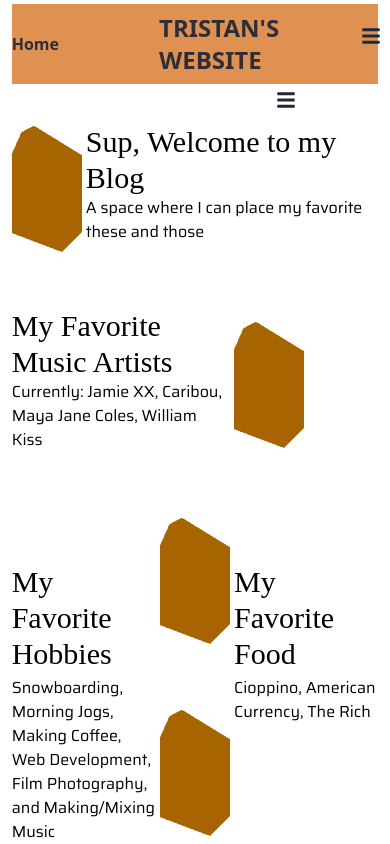
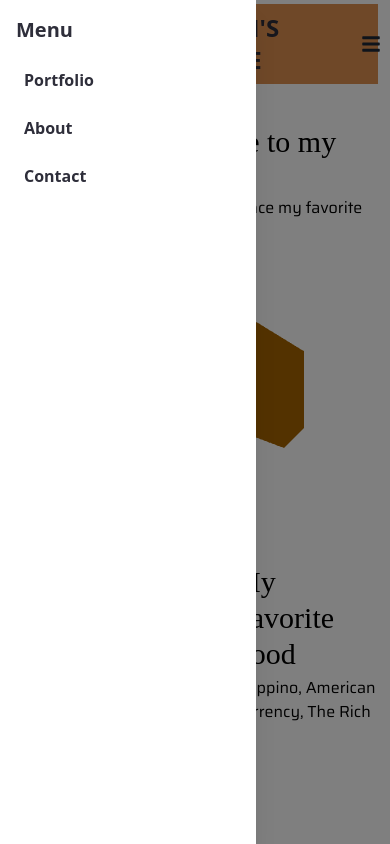
Before and after one commit to tristansizik/ForfunsiesWebDev, a Next.js app: page /blog in a window 390 px wide. Both pictures are taken after a click on the button 371 px from the left and 35 px from the top of the page. Shown: the top 844 px of the page. Built offline with nearby package versions, Linux system fonts and the light colour scheme; a web font is replaced by a local one.

Commit message:
added a function to allow menu to pop up on side of screen :) hazzaahh. dont know how it entirely works tho lmao

```diff
--- a/src/components/NavBarHome.js
+++ b/src/components/NavBarHome.js
@@ -1,19 +1,9 @@
 import Link from 'next/link'
 import {FaBars,FaAdjust } from 'react-icons/fa'
 import React, { useEffect, useState } from 'react'
+import OffCampusMenu from '@/components/OffCanvasMenu'
 
 const NavBarHome = (bgColor) => {
-  const [click, setClick] = useState(false);
-
-    const showMenu = () => {
-      if (click) {
-        document.body.style.overflow = "hidden";
-      } else {
-        document.body.style.overflow = "auto";
-      }
-      setClick(!click);
-    }
-
     return (
       <>
       <div className="flex flex-row justify-between items-center sticky h-12 md:h-20 w-2/3 font-Helvetica font-bold text-dark-grayish-blue">
@@ -31,34 +21,11 @@ const NavBarHome = (bgColor) => {
               <Link className="flex items-center justify-center col-span-1 hidden hover:text-green-dark sm:block" href="/contact">Contact</Link>
             </div>
             <div className='flex items-center justify-center md:col-span-1 col-span-7 h-full md:hidden'>
-            <button onClick={showMenu} className="flex navbar-icon group w-10 h-5"><FaBars size="20" /></button>
+            <OffCampusMenu></OffCampusMenu>
             </div>
-
-            {/* <div className='hidden md:block flex h-full justify-center items-center'>
-              <button onClick={showMenu} className="navbar-icon group"><FaBars size="20" /></button>
-            </div> */}
-            {/* <div className="fixed left-0 top-0 z-10 h-full w-full transform opacity-95 duration-300
-                  ease-in-out translate-x-0">
-
-            </div> */}
           </div>
       </div>
       </>
     );
   }
-
-  const NavBarIcon = ({icon}) => {
-    return (
-    <button onClick={ClickEvent} className="navbar-icon group size-20">
-      {icon}
-    </button>
-    );
-  }
-
-  const ClickEvent = () => {
-    let menu = document.getElementById("menu");
-    let icon = document.getElementById("icon");
-    menu.classList.toggle("top-[50px]");
-    menu.classList.toggle("opacity-100");
-  }
   export default NavBarHome;
--- a/src/components/NavBarTitle.js
+++ b/src/components/NavBarTitle.js
@@ -1,6 +1,7 @@
 import Link from 'next/link'
 import {FaBars,FaAdjust } from 'react-icons/fa'
 import React, { useEffect, useState } from 'react'
+import OffCampusMenu from '@/components/OffCanvasMenu'
 
 const NavBarTitle = (bgColor) => {
   const [click, setClick] = useState(false);
@@ -15,7 +16,6 @@ const NavBarTitle = (bgColor) => {
   }
     return (
       <>
-      {/* <div className="grid z-10 grid-cols-4 gap-4 justify-center sticky h-20 w-full bg-faint-grey"> */}
       <div className="flex flex-row justify-between items-center h-20 w-full font-Helvetica font-bold text-dark-grayish-blue bg-coral">
           <div className='left h-full me-[100px] w-[120px]'>
             <Link href="/" className="flex h-full items-center justify-center hover:text-green-dark">Home</Link>
@@ -34,57 +34,11 @@ const NavBarTitle = (bgColor) => {
               <Link className="flex items-center justify-center col-span-1 hidden hover:text-green-dark sm:block" href="/contact">Contact</Link>
             </div>
             <div className='flex items-center justify-center col-span-1'>
-              <button onClick={showMenu} className="navbar-icon group"><FaBars size="20" /></button>
+              <OffCampusMenu></OffCampusMenu>
             </div>
-
-            <div className='sm:hidden flex h-full justify-center items-center'>
-              <button onClick={showMenu} className="navbar-icon group"><FaBars size="20" /></button>
-            </div>
-            {/* <div className="fixed left-0 top-0 z-10 h-full w-full transform opacity-95 duration-300
-                  ease-in-out translate-x-0">
-
-            </div> */}
           </div>
-
-          {/* <div className='col-span-2 flex font-Hardigan font-bold text-2xl text-green-blueish-dark w-full h-full justify-center items-center'>Tristan&apos;s Website
-          </div>
-          <div className="col-span-1 font-Hardigan font-bold text-green-blueish-dark">
-           <ul className="md:flex items-center justify-center md:static absolute h-full w-auto
-           md:w-auto gap-2 flex-col md:flex-row transition-all opacity-0 md:opacity-100 top-[-200px] ease-in bg-faint-grey
-           duration-400"
-                 id="menu">
-              <li className='md:my-0'>
-                <Link className="hover:text-green-dark" href="/about">About</Link>
-              </li>
-              <li className='md:my-0'>
-                <Link className="hover:text-green-dark" href="/blog">Blog</Link>
-              </li>
-              <li className='md:my-0'>
-                <Link className="hover:text-green-dark" href="/contact">Contact</Link>
-              </li>
-          </ul>
-            <div className='md:hidden flex h-full justify-center items-center'>
-              <NavBarIcon icon={<FaBars size="20" />}  id="icon"/>
-            </div>
-          </div>                                     */}
       </div>
       </>
     );
   }
-
-  const NavBarIcon = ({icon}) => {
-    return (
-    <button onClick={ClickEvent} className="navbar-icon group">
-      {icon}
-    </button>
-    );
-  }
-
-  const ClickEvent = () => {
-    let menu = document.getElementById("menu");
-    let icon = document.getElementById("icon");
-    menu.classList.toggle("top-[50px]");
-    menu.classList.toggle("opacity-100");
-  }
-
   export default NavBarTitle;
--- /dev/null
+++ b/src/components/OffCanvasMenu.js
@@ -0,0 +1,60 @@
+import Link from 'next/link';
+import React, { useEffect, useState } from 'react'
+import { FaBars } from 'react-icons/fa';
+
+const OffCanvasMenu = (bgColor) => {
+  const [isOpen, setIsOpen] = useState(false);
+
+    const toggleMenu = () => {
+      setIsOpen(!isOpen);
+    }
+
+    return (
+      <>
+      <div className="">
+      <button
+        onClick={toggleMenu}
+        className="flex navbar-icon group w-10 h-5"><FaBars size="20" />
+
+        {/* {isOpen ? 'Close' : 'Menu'} */}
+        {/* <button onClick={showMenu} className="flex navbar-icon group w-10 h-5"><FaBars size="20" /></button> */}
+      </button>
+
+      <div
+        className={`
+        fixed top-0 left-0 w-64 h-full bg-white shadow-xl z-40 transition-transform ${
+          isOpen ? 'translate-x-0' : 'translate-x-[-100%]'
+        }`}
+      >
+        {/* Off-canvas content here */}
+        <div className="p-4">
+          <h2 className="text-xl font-bold mb-4">Menu</h2>
+          <ul className="space-y-2">
+            <li>
+              <Link className="block p-2 hover:bg-gray-100" href="/portfolio">Portfolio</Link>
+            </li>
+            <li>
+              <Link className="block p-2 hover:bg-gray-100" href="/about">About</Link>
+            </li>
+            <li>
+              <Link className="block p-2 hover:bg-gray-100" href="/contact">Contact</Link>
+            </li>
+          </ul>
+        </div>
+      </div>
+
+       {/* Optional overlay for better user experience */}
+      <div
+        className={`
+        fixed top-0 left-0 w-full h-full bg-black opacity-50 ${
+          isOpen ? 'block' : 'hidden'
+        } z-30 transition-opacity duration-300 ease-in-out`
+        }
+        onClick={toggleMenu}
+      />
+    </div>
+      </>
+    );
+  }
+
+  export default OffCanvasMenu;
--- a/src/components/skeleton/Home.tsx
+++ b/src/components/skeleton/Home.tsx
@@ -9,7 +9,7 @@ export default function BodyInfo() {
       <main className="flex flex-col justify-center items-center h-screen w-full pt-24 px-4 bg-coral ">
         <NavBarHome></NavBarHome>
         <div className= "flex md:flex-row flex-col h-4/5 md:h-1/2 w-2/3 px-4 py-4 md:mb-10 bg-vivid-red text-center">
-          <img className=" h-full mx-10 bg-[white] z-20 mb-2" src='./images/1.jpg' alt="Me :)" />
+          <img className=" mx-10 max-w-full z-20 mb-2" src='./images/1.jpg' alt="Me :)" />
           <div className="flex flex-col justify-center items-center w-2/3 h-full mx-10  z-10 ">
             <h1 className="font-Helvetica font-bold text-lg md:text-6xl text-dark-grayish-blue">TRISTAN SIZIK –</h1>
             <p className='font-Helvetica font-bold text-sm md:text-xl text-dark-grayish-blue'>A passionate, eclectic creative sharing his adventures in this cozy digital nook</p>
```
